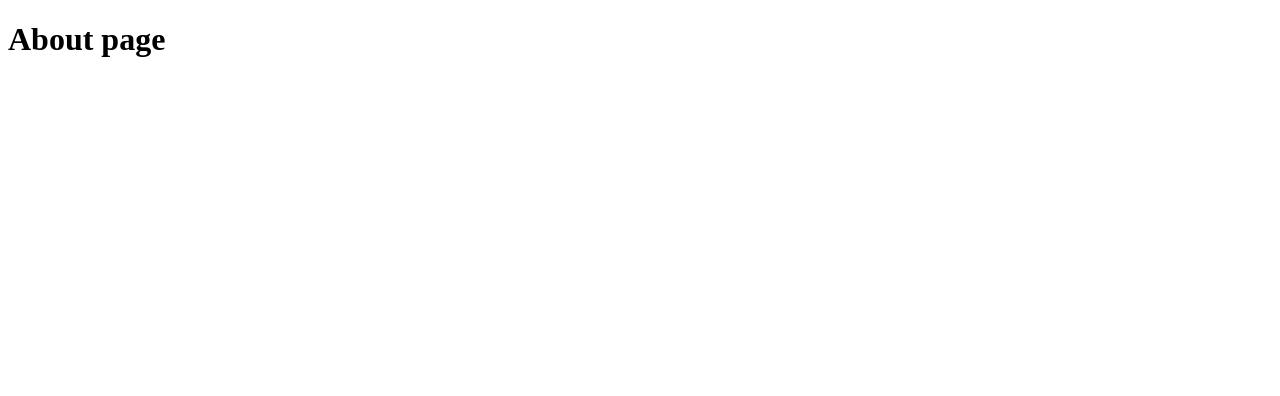
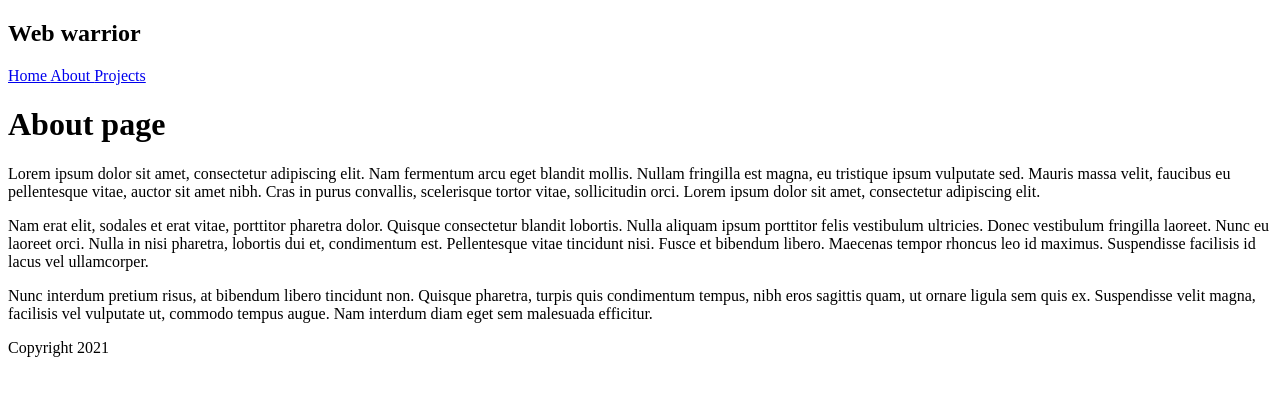
Before and after one commit to NaumanNazir/portfolio, a Gatsby site: page /about in a window 1280 px wide. Built offline with nearby package versions, Linux system fonts and the light colour scheme; Gatsby itself is replaced by a stand-in of ours.

Commit message:
updated layout of website

```diff
--- /dev/null
+++ b/src/components/Layout.js
@@ -0,0 +1,12 @@
+import React from "react"
+import Navbar from "./Navbar"
+
+export default function Layout({ children }) {
+  return (
+    <div className="layout">
+      <Navbar />
+      <div className="content">{children}</div>
+      <footer>Copyright 2021</footer>
+    </div>
+  )
+}
--- a/src/components/Navbar.js
+++ b/src/components/Navbar.js
@@ -1,9 +1,13 @@
 import React from "react"
+import { Link } from "gatsby"
 
 export default function Navbar() {
   return (
     <nav>
-      <h2>Hello</h2>
+      <h1>Web warrior</h1>
+      <Link to="/"> Home </Link>
+      <Link to="/about"> About </Link>
+      <Link to="/projects"> Projects </Link>
     </nav>
   )
 }
--- a/src/pages/about.js
+++ b/src/pages/about.js
@@ -1,9 +1,36 @@
-import React from 'react'
+import React from "react"
+import Layout from "../components/Layout"
 
 export default function About() {
   return (
-    <div>
-      <h1> About page </h1>
-    </div>
+    <Layout>
+      <div>
+        <h1> About page </h1>
+        <p>
+          Lorem ipsum dolor sit amet, consectetur adipiscing elit. Nam fermentum
+          arcu eget blandit mollis. Nullam fringilla est magna, eu tristique
+          ipsum vulputate sed. Mauris massa velit, faucibus eu pellentesque
+          vitae, auctor sit amet nibh. Cras in purus convallis, scelerisque
+          tortor vitae, sollicitudin orci. Lorem ipsum dolor sit amet,
+          consectetur adipiscing elit.
+        </p>
+        <p>
+          Nam erat elit, sodales et erat vitae, porttitor pharetra dolor.
+          Quisque consectetur blandit lobortis. Nulla aliquam ipsum porttitor
+          felis vestibulum ultricies. Donec vestibulum fringilla laoreet. Nunc
+          eu laoreet orci. Nulla in nisi pharetra, lobortis dui et, condimentum
+          est. Pellentesque vitae tincidunt nisi. Fusce et bibendum libero.
+          Maecenas tempor rhoncus leo id maximus. Suspendisse facilisis id lacus
+          vel ullamcorper.
+        </p>
+        <p>
+          Nunc interdum pretium risus, at bibendum libero tincidunt non. Quisque
+          pharetra, turpis quis condimentum tempus, nibh eros sagittis quam, ut
+          ornare ligula sem quis ex. Suspendisse velit magna, facilisis vel
+          vulputate ut, commodo tempus augue. Nam interdum diam eget sem
+          malesuada efficitur.
+        </p>
+      </div>
+    </Layout>
   )
 }
--- a/src/pages/index.js
+++ b/src/pages/index.js
@@ -1,7 +1,9 @@
 import React from "react"
+import Layout from "../components/Layout"
 
 export default function Home() {
   return (
+    <Layout>
       <section>
         <div>
           <h2> Design </h2>
@@ -9,5 +11,6 @@ export default function Home() {
           <p> UX designer & web developer </p>
         </div>
       </section>
-  );
+    </Layout>
+  )
 }
```
Also changed, not shown: src/pages/404.js (+8 -5 lines), src/pages/projects/index.js (added, +12 -0 lines). Lines whose indentation alone changed are shown as unchanged.
